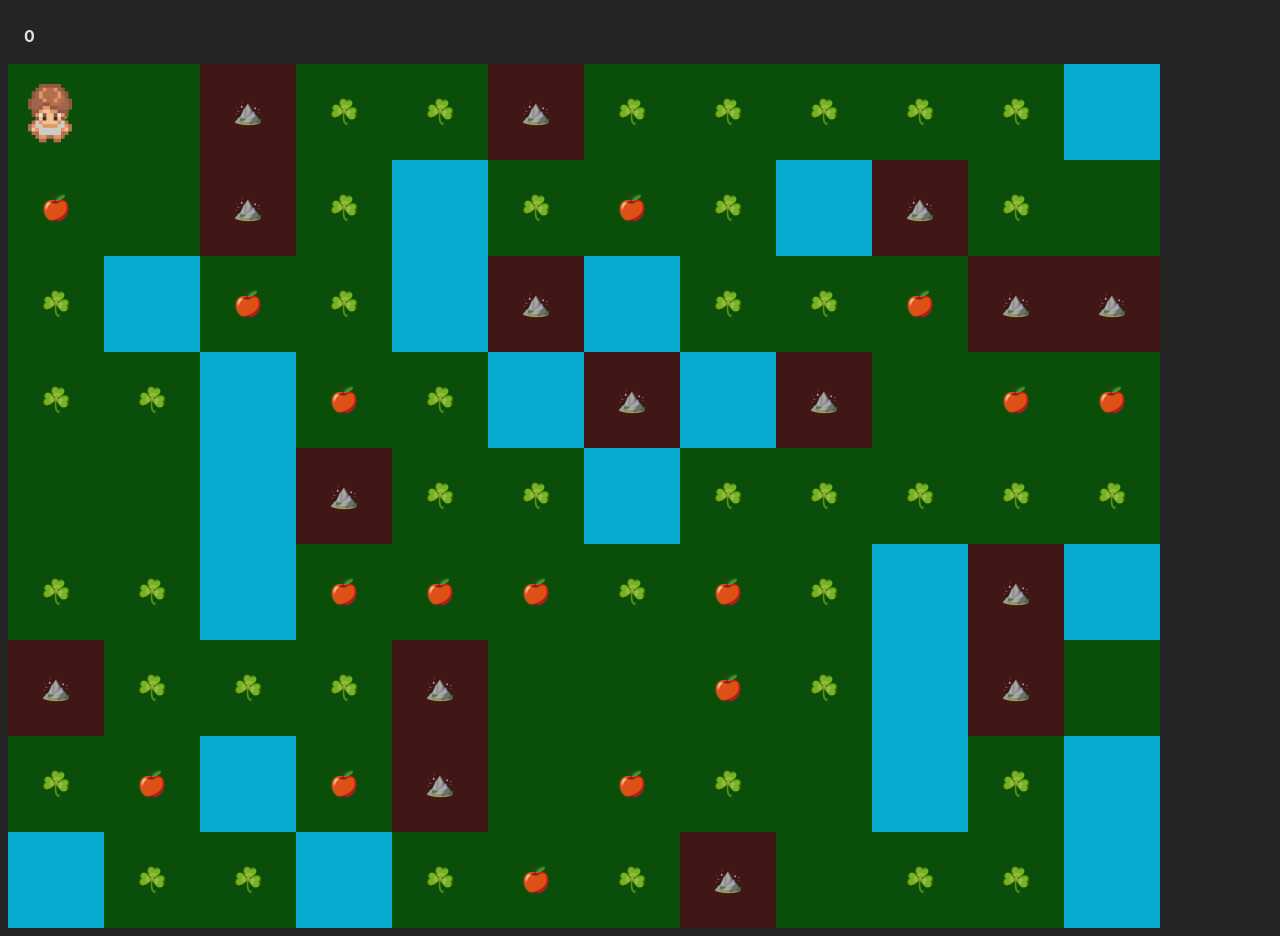
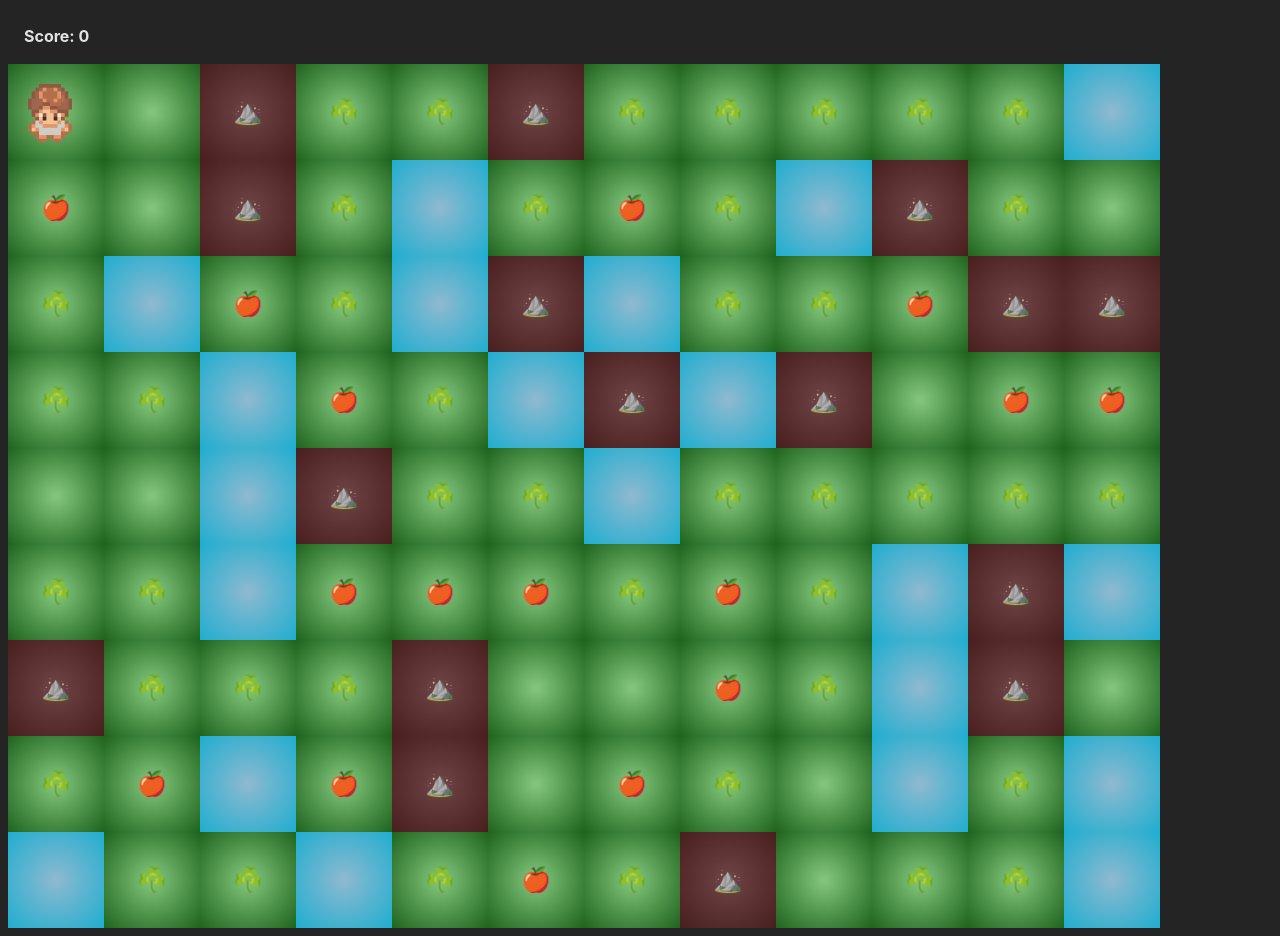
Before and after one commit to mohnishlokhande/maze-game, a React (Vite) app: page / in a window 1280 px wide. Built offline with nearby package versions, Linux system fonts and the light colour scheme.

Commit message:
tile style

```diff
--- a/src/App.jsx
+++ b/src/App.jsx
@@ -7,7 +7,9 @@ function App() {
   const [score, setScore] = useState(0);
   return (
     <>
-      <div style={{ padding: "1rem", fontWeight: "bolder" }}>{score}</div>
+      <div style={{ padding: "1rem", fontWeight: "bolder" }}>
+        Score: {score}
+      </div>
       <Board rows={9} cols={12} setScore={setScore} />
       {/* <FreeWay rows={10} cols={10} /> */}
     </>
--- a/src/components/tile/Tile.module.css
+++ b/src/components/tile/Tile.module.css
@@ -12,19 +12,38 @@
   font-size: x-large;
 }
 .grass {
-  background-color: rgba(5, 86, 5, 0.87);
+  background: radial-gradient(
+    circle,
+    rgb(157 240 148 / 80%) 0%,
+    rgba(5, 86, 5, 0.87) 120%
+  );
   /* background: url(/public/grass.png) no-repeat center bottom / contain; */
 }
 .water {
-  background-color: rgba(0, 208, 255, 0.786);
+  background: radial-gradient(
+    circle,
+    rgb(169 223 251 / 80%) 0%,
+    rgba(0, 208, 255, 0.786) 120%
+  );
 }
 .rock {
-  background-color: rgba(72, 18, 18, 0.786);
+  background: radial-gradient(
+    circle,
+    rgba(120, 73, 73, 0.881) 0%,
+    rgba(72, 18, 18, 0.786) 120%
+  );
 }
 .empty {
-  background-color: rgba(5, 86, 5, 0.87);
-  /* background-color: rgba(255, 255, 255, 0.786); */
+  background: radial-gradient(
+    circle,
+    rgb(157 240 148 / 80%) 0%,
+    rgba(5, 86, 5, 0.87) 120%
+  );
 }
 .food {
-  background-color: rgba(5, 86, 5, 0.87);
+  background: radial-gradient(
+    circle,
+    rgb(157 240 148 / 80%) 0%,
+    rgba(5, 86, 5, 0.87) 120%
+  );
 }
```
